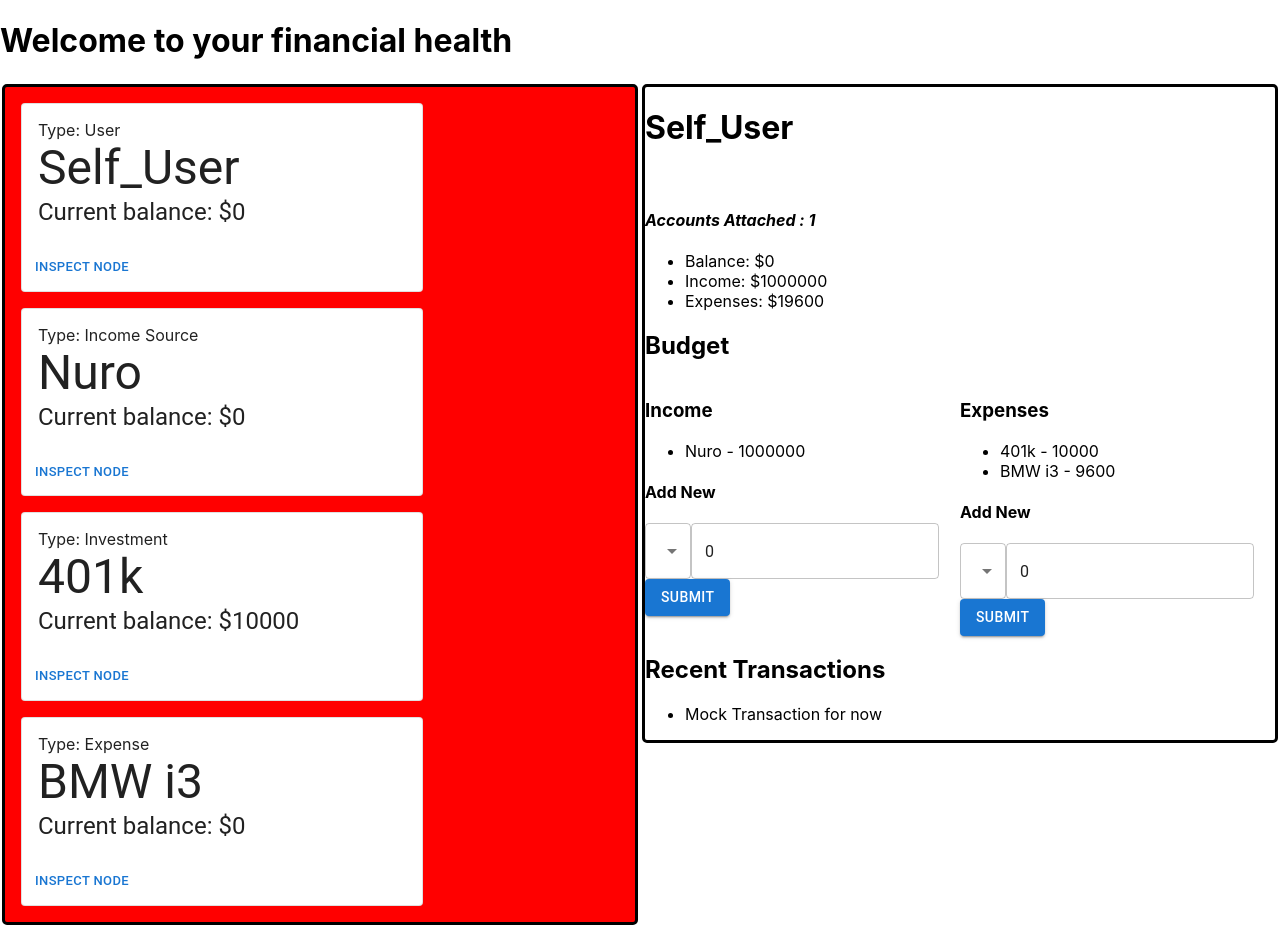
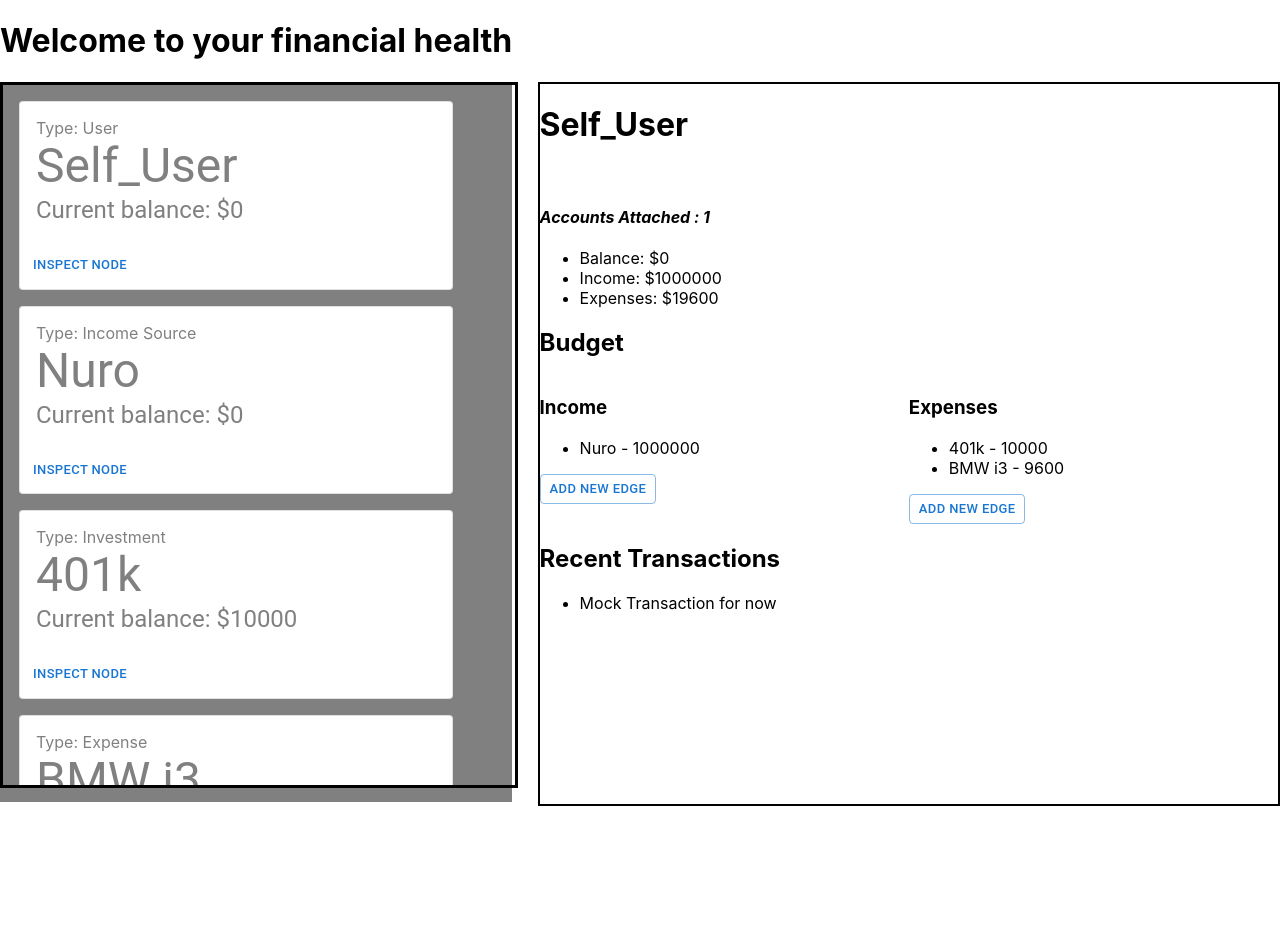
Before and after one commit to jordanstipp/paul-to-peter, a React (Create React App) app in the folder buckets-app/: page / in a window 1280 px wide. After the commit the page ends 806 px from the top, so only its background shows below. Built offline with nearby package versions, Linux system fonts and the light colour scheme.

Commit message:
Improve the style of reavy component. Fill the screen, reasonable size various pieces of component, and make it a bit more pleasing on the eyes. Just come around with a nice pallete you this front end can rock and roll

```diff
--- a/buckets-app/src/App.css
+++ b/buckets-app/src/App.css
@@ -1,5 +1,9 @@
 .App {
   text-align: center;
+  margin: 0px;
+}
+html, body {
+  margin: 0px;
 }
 
 .App-logo {
@@ -41,25 +45,25 @@
   flex-direction: row;
   justify-content: center;
   width: 100%;
-  height: 100%;
+  height: 90vh;
 }
 
-.workbench {
-  width: 50%;
-  height: 500px;
-  border-radius: 5px;
-  border: black solid;
-  margin: 2px;
-}
 
 .info-side {
-  background-color: red;
+  background-color: grey;
   height: 100%;
+  width: 40%;
+  margin: 0px;
+  padding: 0px;
+  border: "1px solid black";
 }
 
 .inspect-side {
-  width: 50%;
   height: 100%;
+  flex: 1;
+  padding-left: 2%;
+  background-color: white;
+  margin-top: 0px;
 }
 
 .budget-view-box {
--- a/buckets-app/src/App.js
+++ b/buckets-app/src/App.js
@@ -47,13 +47,13 @@
     <>
     <h1>Welcome to your financial health</h1>
     <div className="dev-area">
-      <div className="info-side workbench">
+      <div className="info-side">
         <NodeQuickView
           nodes={data.get_nodes()}
           handleClick={handleNodeFocusClick}
         />
       </div>
-      <div className="inspect-side workbench">
+      <div className="inspect-side">
         {/* Toggle onto the <Graph /> when developed*/}
         <NodeInspectView
           node={focusNode}
--- a/buckets-app/src/components/NodeInspectView.js
+++ b/buckets-app/src/components/NodeInspectView.js
@@ -5,13 +5,19 @@
 import Button from '@mui/material/Button';
 import React, { useState } from 'react';
 import globalGraph from '../cash_graph/main';
+import AddIcon from '@mui/icons-material/Add';
 
+const formStyle = {
+  display: "flex",
+  flexDirection: "row",
+};
 
 const InputEdgeForm = (props) => {
     const [newEdgeState, setNewEdgeState] = useState({
         targetNode: '',
         amount: '0'
     });
+    const [newEdgeBool, setNewEdgeBool] = useState(false);
     const handleNewEdgeAmountChange = event => {
         setNewEdgeState({
             amount: event.target.value,
@@ -39,12 +45,13 @@
           amount: '0',
           targetNode: ''
         });
+        setNewEdgeBool(false);
         event.preventDefault();
     }
 
+    if (newEdgeBool){
       return(
-      <div>
-          <h4>Add New</h4>
+        <div style={formStyle}>
             <form onSubmit={handleSubmit}>
                 <Select
                   labelId="demo-simple-select-label"
@@ -52,6 +59,7 @@
                   value={newEdgeState.targetNode}
                   label="Income Edge"
                   onChange={handleTargetNodeChange}
+                  style={{minWidth: "40%"}}
               >
                 {
                   Object.keys(props.nodes).map((key, i) => {
@@ -67,12 +75,24 @@
                 onChange={handleNewEdgeAmountChange}
                 inputProps={{ inputMode: 'numeric', pattern: '[0-9]*' }}
                 value={newEdgeState.amount}
+                style={{maxWidth: "20%"}}
               >
               </TextField>
-            <Button variant="contained" type='submit'>Submit</Button>
+              <Button variant="contained" type='submit' size="small">+</Button>
+              <Button variant="outlined" onClick={()=>{setNewEdgeBool(false)}} size="small">Cancel</Button>
             </form>
         </div>
       )
+    } else {
+      return (
+        <div style={{maxHeight: "10%"}}>
+          <Button variant="outlined" onClick={()=>{setNewEdgeBool(true)}} size="small">Add new Edge</Button>
+        </div>
+
+      )
+    }
+
+
 }
 
 const BalanceView = (props) => {
@@ -87,6 +107,7 @@
         </>
     )
 }
+
 
 const BudgetList = (props) => {
   return (
@@ -157,6 +178,12 @@
 };
 
 
+const inspectComponentStyle = {
+  height: "100%",
+  marginTop: 0,
+  border: "2px solid black"
+}
+
 class NodeInspectView extends React.Component {
   constructor(props) {
     super(props);
@@ -173,7 +200,7 @@
       expenses += parseInt(edge.amount);
     })
     return (
-      <div>
+      <div style={inspectComponentStyle}>
         <h1>{this.props.node.name}</h1><br/>
         <BalanceView
             current_balance={this.props.node.current_balance}
--- a/buckets-app/src/components/NodeQuickView.js
+++ b/buckets-app/src/components/NodeQuickView.js
@@ -7,9 +7,15 @@
 import ListItem from '@mui/material/ListItem';
 
 
+const cardStyle = {
+  width: "90%",
+  maxHeight: "15%",
+  alignContent: "center",
+  color: "grey"
+};
 
 const NodeViewCard = (props) => {
-    return (<Card variant="outlined" sx={{width: 400, maxHeight: 200, alignContent: "center"}}>
+    return (<Card variant="outlined" sx={cardStyle}>
           <CardContent>
             <Typography variant="h9" gutterBottom>
               Type: {props.node.type}
@@ -31,10 +37,18 @@
         </Card>)
 };
 
+const listStyle = {
+  width: "100%",
+  height: "100%",
+  border: "3px solid black",
+  alignContent: "left",
+  maxHeight: "100%",
+  overflow: "auto"
+};
+
 const NodeList = (props) => {
     return (
-    <div>
-      <List>
+      <List style={listStyle}>
         {
           Object.keys(props.nodes).map((content, index) => {
               const node = props.nodes[index]
@@ -44,15 +58,17 @@
             })
         }
       </List>
-    </div>
     )
-  }
+}
 
+const quickViewStyle = {
+  height: "95%"
+}
 function NodeQuickView (props) {
     return (
-        <>
+        <div style={quickViewStyle}>
             <NodeList nodes={props.nodes} handleClick={props.handleClick}></NodeList>
-        </>
+        </div>
     )
 }
 
```
Lines whose indentation alone changed are shown as unchanged.
